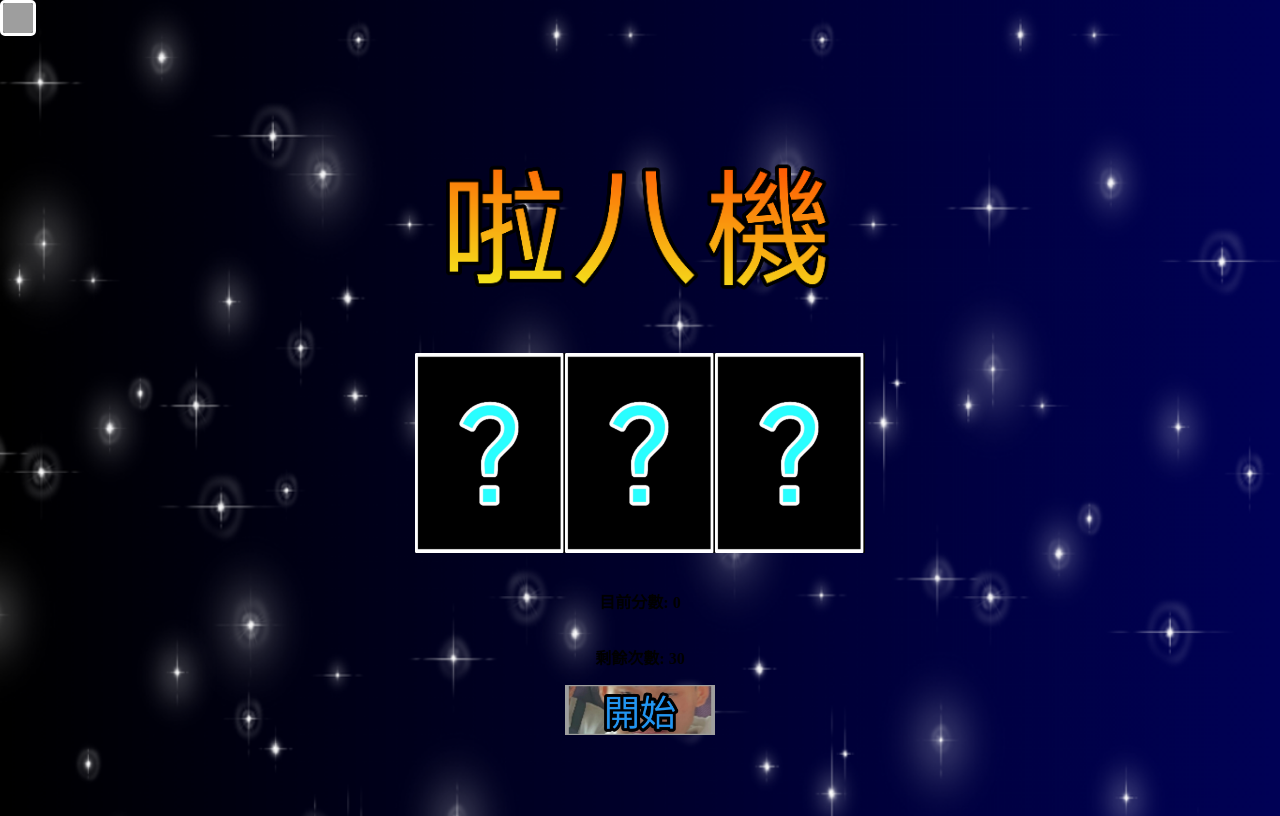
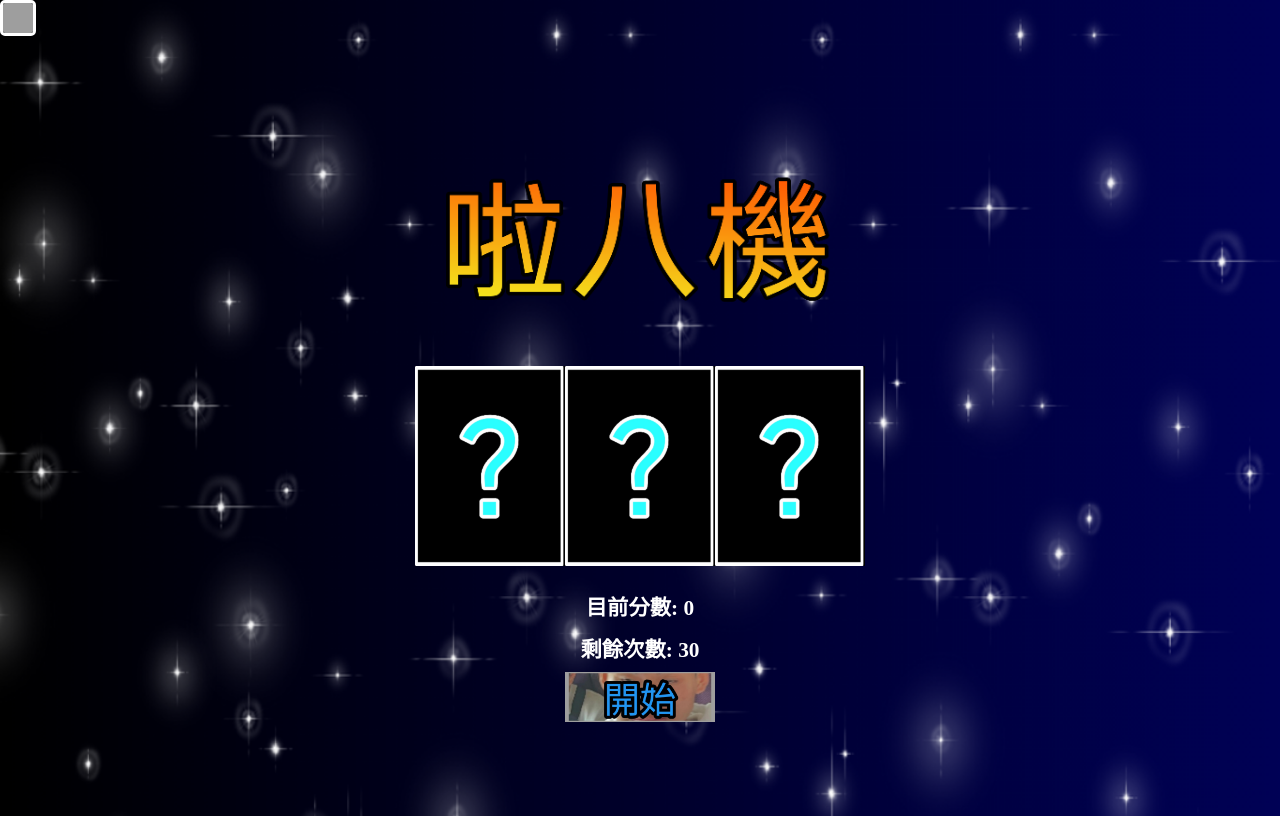
Before and after one commit to Yorn90104/LaBaG-JavaScript, a React (Vite) app: page / in a window 1280 px wide. Both pictures are taken after a click on the picture 640 px from the left and 378 px from the top of the page. Built offline with nearby package versions, Linux system fonts and the light colour scheme; grey boxes are pictures that could not be loaded.

Commit message:
分數&次數 文字

```diff
--- a/src/components/Game/Main.jsx
+++ b/src/components/Game/Main.jsx
@@ -44,10 +44,11 @@ function GameScreen({ setScreen }) {
             flexDirection: "column",
             alignItems: "center",
             marginTop: "20px",
+            lineHeight: "0",
           }}
         >
-          <p><b>目前分數: {NowScore}</b></p>
-          <p><b>剩餘次數: {NowTimes}</b></p>
+          <p style={{color: "white", fontSize: "16pt"}}><b>目前分數: {NowScore}</b></p>
+          <p style={{color: "white", fontSize: "16pt"}}><b>剩餘次數: {NowTimes}</b></p>
           <BeginButton Begin={Begin} />
         </div>
       </div>
```
